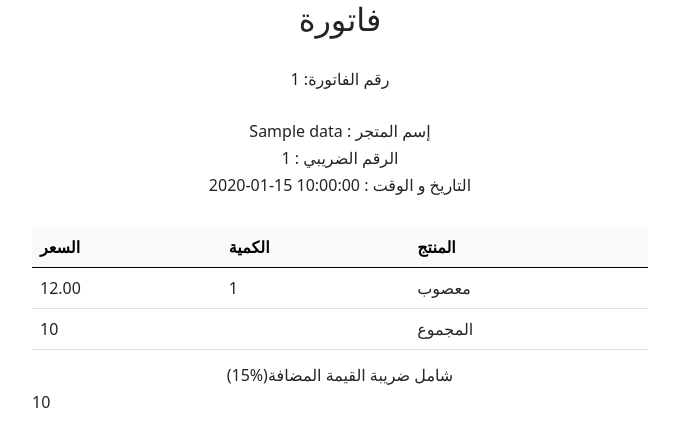
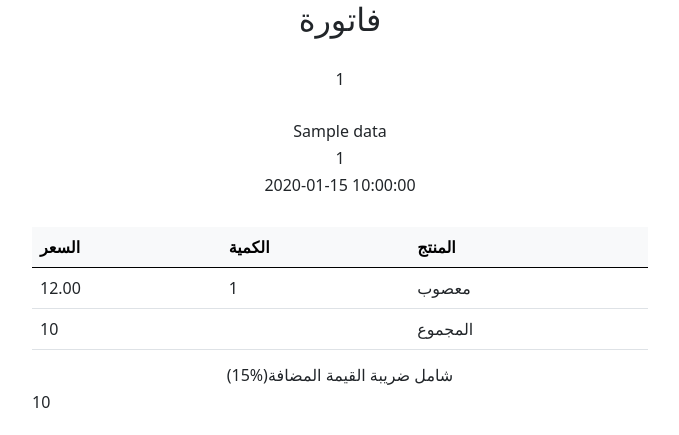
Before and after one commit to NafieAlhilaly/fast-fatoora, a FastAPI app: template templates/fatoora.html in a window 1280 px wide. Shown: the top 435 px of the page, without its empty margins (300-979 px from the left). Run offline with FastAPI, Linux system fonts and the light colour scheme; the template is opened without the code that fills it: most values are stand-ins (such as "Sample title", 1, 10 or a date in 2020).

Commit message:
remove names

```diff
--- a/templates/fatoora.html
+++ b/templates/fatoora.html
@@ -14,11 +14,11 @@
         <main class="container col-sm-12 col-md-6">
             <h2 class="text-center"> فاتورة</h3>
             <br>
-            <H6 class="text-center">{{ data.fat_number }} :رقم الفاتورة</H6>
+            <H6 class="text-center">{{ data.fat_number }}</H6>
             <br>
-            <h6 class="text-center">{{ data.seller_name}} : إسم المتجر</h6>
-            <h6 class="text-center">{{ data.tax_number }} : الرقم الضريبي</h6>
-            <h6 class="text-center">{{ data.date }} : التاريخ و الوقت</h6>
+            <h6 class="text-center">{{ data.seller_name}} </h6>
+            <h6 class="text-center">{{ data.tax_number }} </h6>
+            <h6 class="text-center">{{ data.date }} </h6>
 
             <br>
 
```
